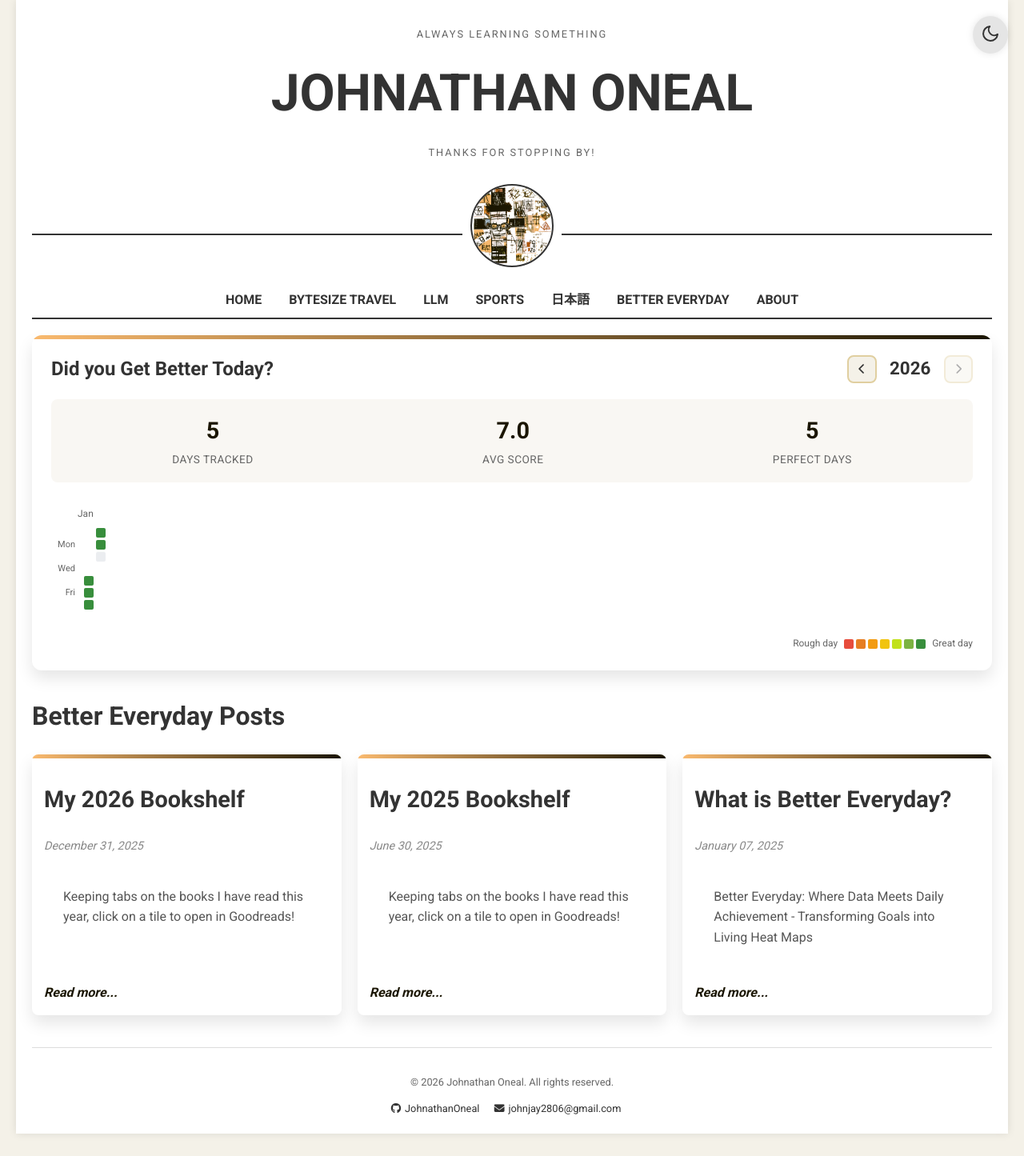
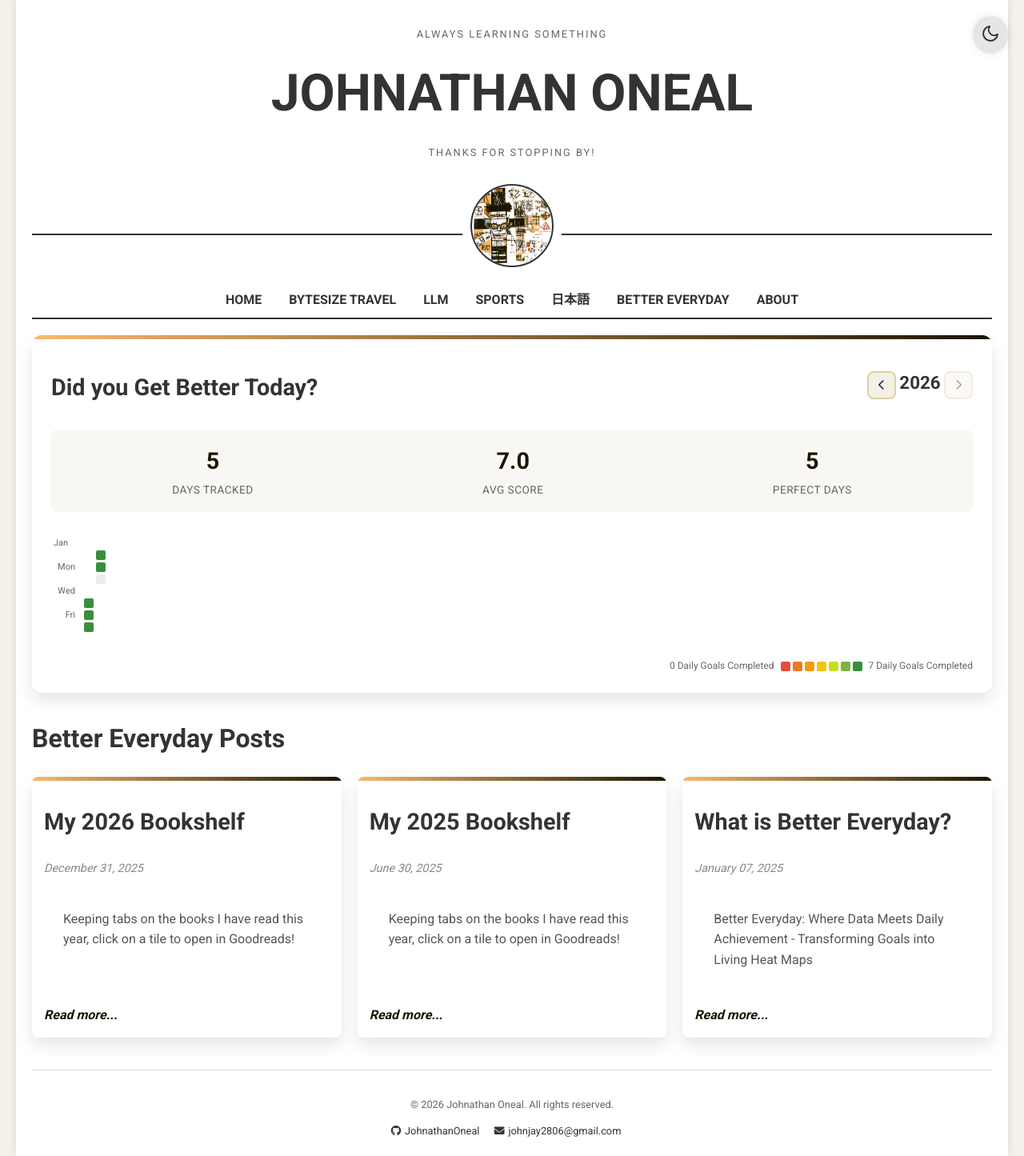
Before and after one commit to JohnathanOneal/JohnathanOneal.github.io, a Jekyll site: the page built from docs/categories/bettereveryday.markdown, in a window 1280 px wide. Shown: the whole page at 80% size. Built offline with Jekyll 4.4.1, drawn with Linux system fonts in a browser that asks for light colours; before the commit the page ends 1417 px from its top, so only the background shows below that.

Commit message:
fix broken

```diff
--- a/docs/_layouts/category.html
+++ b/docs/_layouts/category.html
@@ -28,7 +28,7 @@
                     <div class="benefit-item">
                         <i class="fas fa-star"></i>
                         <h4>Reward Strategies</h4>
-                        <p>Expert tips to maximize your points and miles for free travel</p>
+                       <p>Expert tips to maximize your points and miles for free travel</p>
                     </div>
                     <div class="benefit-item">
                         <i class="fas fa-map-marked-alt"></i>
@@ -87,7 +87,7 @@
 
     <div class="heatmap-footer">
         <div class="heatmap-legend">
-            <span>Rough day</span>
+            <span>0 Daily Goals Completed</span>
             <div class="legend-scale">
                 <div class="legend-cell level-1"></div>
                 <div class="legend-cell level-2"></div>
@@ -97,7 +97,7 @@
                 <div class="legend-cell level-6"></div>
                 <div class="legend-cell level-7"></div>
             </div>
-            <span>Great day</span>
+            <span>7 Daily Goals Completed</span>
         </div>
     </div>
 </div>
--- a/docs/assets/css/styles.css
+++ b/docs/assets/css/styles.css
@@ -2301,7 +2301,6 @@
 /* ==================== */
 /* ACTIVITY HEATMAP v2  */
 /* ==================== */
-
 .activity-heatmap-wrapper {
     background: #fff;
     border-radius: 12px;
@@ -2331,17 +2330,6 @@
     margin-bottom: 20px;
 }
 
-.heatmap-header-section .article-title {
-    margin: 0;
-    font-size: 1.5em;
-}
-
-.heatmap-controls {
-    display: flex;
-    align-items: center;
-    gap: 12px;
-}
-
 .heatmap-nav-btn {
     background: #f4f1e8;
     border: 2px solid #e0cfa0;
@@ -2369,7 +2357,6 @@
     text-align: center;
 }
 
-/* Stats row */
 .heatmap-stats {
     display: flex;
     justify-content: space-around;
@@ -2399,74 +2386,34 @@
     letter-spacing: 0.5px;
 }
 
-/* GitHub-style heatmap */
 .github-heatmap {
     overflow-x: auto;
     padding: 10px 0;
 }
 
-.month-row {
+.month-row, .day-row {
     display: flex;
     gap: 3px;
-    margin-bottom: 8px;
-}
-
-.weekday-spacer {
-    width: 30px;
-    flex-shrink: 0;
-}
-
-.month-label {
-    flex: 1;
-    font-size: 12px;
-    color: #666;
-    min-width: 40px;
 }
 
 .day-row {
-    display: flex;
-    gap: 3px;
     height: 12px;
     align-items: center;
     margin-bottom: 3px;
 }
 
+.month-label, .day-label, .month-day-header {
+    font-size: 11px;
+    color: #666;
+}
+
 .day-label {
     width: 30px;
-    font-size: 11px;
-    color: #666;
     text-align: right;
     padding-right: 8px;
     flex-shrink: 0;
 }
 
-/* Cell colors - same for light and dark mode */
-.heat-cell {
-    width: 12px;
-    height: 12px;
-    border-radius: 2px;
-    background: #ebedf0;
-    cursor: pointer;
-    transition: transform 0.1s;
-}
-
-.heat-cell:hover {
-    transform: scale(1.3);
-}
-
-.heat-cell.outside {
-    visibility: hidden;
-}
-
-.heat-cell.level-1 { background: #e74c3c; }
-.heat-cell.level-2 { background: #e67e22; }
-.heat-cell.level-3 { background: #f39c12; }
-.heat-cell.level-4 { background: #f1c40f; }
-.heat-cell.level-5 { background: #c1e11c; }
-.heat-cell.level-6 { background: #7cb342; }
-.heat-cell.level-7 { background: #388e3c; }
-
-/* Month grid style (mobile) */
 .month-style {
     display: grid;
     grid-template-columns: repeat(auto-fit, minmax(200px, 1fr));
@@ -2482,7 +2429,7 @@
 .month-title {
     font-size: 1em;
     font-weight: 600;
-    margin: 0 0 10px 0;
+    margin-bottom: 10px;
     color: #333;
 }
 
@@ -2492,37 +2439,40 @@
     gap: 4px;
 }
 
-.month-day-header {
-    font-size: 10px;
-    color: #999;
-    text-align: center;
-    padding-bottom: 4px;
+.heat-cell, .month-cell, .legend-cell {
+    background: #ebedf0;
+    border-radius: 2px;
+    cursor: pointer;
+    transition: transform 0.1s;
+}
+
+.heat-cell {
+    width: 12px;
+    height: 12px;
 }
 
 .month-cell {
     aspect-ratio: 1;
     border-radius: 4px;
-    background: #e8e5df;
     display: flex;
     align-items: center;
     justify-content: center;
-    cursor: pointer;
-    transition: transform 0.1s;
     position: relative;
 }
 
-.month-cell:hover {
-    transform: scale(1.15);
+.legend-cell {
+    width: 12px;
+    height: 12px;
+}
+
+.heat-cell:hover, .month-cell:hover:not(.empty):not(.future) {
+    transform: scale(1.2);
     z-index: 2;
 }
 
-.month-cell.empty {
-    background: transparent;
-    cursor: default;
-}
-
-.month-cell.empty:hover {
-    transform: none;
+.heat-cell.outside, .month-cell.empty {
+    visibility: hidden;
+    pointer-events: none;
 }
 
 .month-cell.future {
@@ -2531,30 +2481,23 @@
     cursor: default;
 }
 
-.month-cell.future:hover {
-    transform: none;
-}
-
 .month-cell .day-num {
     font-size: 10px;
     color: rgba(0,0,0,0.5);
 }
 
-.month-cell.level-1 .day-num,
-.month-cell.level-2 .day-num,
-.month-cell.level-3 .day-num {
-    color: rgba(255,255,255,0.8);
-}
-
-.month-cell.level-1 { background: #e74c3c; }
-.month-cell.level-2 { background: #e67e22; }
-.month-cell.level-3 { background: #f39c12; }
-.month-cell.level-4 { background: #f1c40f; }
-.month-cell.level-5 { background: #c1e11c; }
-.month-cell.level-6 { background: #7cb342; }
-.month-cell.level-7 { background: #388e3c; }
-
-/* Legend & Footer */
+.activity-heatmap-wrapper .level-1 { background: #e74c3c !important; }
+.activity-heatmap-wrapper .level-2 { background: #e67e22 !important; }
+.activity-heatmap-wrapper .level-3 { background: #f39c12 !important; }
+.activity-heatmap-wrapper .level-4 { background: #f1c40f !important; }
+.activity-heatmap-wrapper .level-5 { background: #c1e11c !important; }
+.activity-heatmap-wrapper .level-6 { background: #7cb342 !important; }
+.activity-heatmap-wrapper .level-7 { background: #388e3c !important; }
+
+.month-cell[class*="level-"] .day-num {
+    color: rgba(255,255,255,0.9);
+}
+
 .heatmap-footer {
     margin-top: 20px;
     display: flex;
@@ -2574,21 +2517,6 @@
     gap: 3px;
 }
 
-.legend-cell {
-    width: 12px;
-    height: 12px;
-    border-radius: 2px;
-}
-
-.legend-cell.level-1 { background: #e74c3c; }
-.legend-cell.level-2 { background: #e67e22; }
-.legend-cell.level-3 { background: #f39c12; }
-.legend-cell.level-4 { background: #f1c40f; }
-.legend-cell.level-5 { background: #c1e11c; }
-.legend-cell.level-6 { background: #7cb342; }
-.legend-cell.level-7 { background: #388e3c; }
-
-/* Tooltip */
 .heatmap-tooltip {
     position: absolute;
     background: #1a1501;
@@ -2611,106 +2539,27 @@
     border-top-color: #1a1501;
 }
 
-.heatmap-error {
-    text-align: center;
-    color: #e74c3c;
-    padding: 40px;
-}
-
-/* ==================== */
-/* HEATMAP DARK MODE    */
-/* Only backgrounds and text - cell colors stay the same */
-/* ==================== */
-
-.dark-mode .activity-heatmap-wrapper {
-    background: #2a2a2a;
-}
-
-.dark-mode .heatmap-nav-btn {
-    background: #333;
-    border-color: #444;
-    color: #e0e0e0;
-}
-
-.dark-mode .heatmap-nav-btn:hover:not(:disabled) {
-    background: #f9b96e;
-    color: #1a1501;
-}
-
-.dark-mode .heatmap-year-label {
-    color: #e0e0e0;
-}
-
-.dark-mode .heatmap-stats {
-    background: #333;
-}
-
-.dark-mode .stat-value {
-    color: #f9b96e;
-}
-
-.dark-mode .stat-label {
-    color: #aaa;
-}
-
-.dark-mode .month-label,
-.dark-mode .day-label {
-    color: #aaa;
-}
-
-.dark-mode .heat-cell {
+.dark-mode .activity-heatmap-wrapper { background: #2a2a2a; }
+.dark-mode .heatmap-nav-btn { background: #333; border-color: #444; color: #e0e0e0; }
+.dark-mode .heatmap-year-label { color: #e0e0e0; }
+.dark-mode .heatmap-stats, .dark-mode .month-block { background: #333; }
+.dark-mode .stat-value { color: #f9b96e; }
+.dark-mode .stat-label, .dark-mode .month-label, .dark-mode .day-label, .dark-mode .heatmap-legend { color: #aaa; }
+.dark-mode .month-title { color: #e0e0e0; }
+.dark-mode .month-cell .day-num { color: rgba(255,255,255,0.4); }
+.dark-mode .month-cell.future { border-color: #444; }
+
+.dark-mode .heat-cell,
+.dark-mode .month-cell,
+.dark-mode .legend-cell {
     background: #1a1a1a;
 }
 
-.dark-mode .month-block {
-    background: #333;
-}
-
-.dark-mode .month-title {
-    color: #e0e0e0;
-}
-
-.dark-mode .month-cell {
-    background: #1a1a1a;
-}
-
-.dark-mode .month-cell.future {
-    border-color: #444;
-}
-
-.dark-mode .month-cell .day-num {
-    color: rgba(255,255,255,0.4);
-}
-
-.dark-mode .heatmap-legend {
-    color: #aaa;
-}
-
-.dark-mode .heatmap-tooltip {
-    background: #f9b96e;
-    color: #1a1501;
-}
-
-.dark-mode .heatmap-tooltip::after {
-    border-top-color: #f9b96e;
-}
-
-/* Responsive */
+.dark-mode .heatmap-tooltip { background: #f9b96e; color: #1a1501; }
+.dark-mode .heatmap-tooltip::after { border-top-color: #f9b96e; }
+
 @media (max-width: 768px) {
-    .activity-heatmap-wrapper {
-        padding: 16px;
-    }
-
-    .heatmap-header-section {
-        flex-direction: column;
-        align-items: flex-start;
-    }
-
-    .heatmap-stats {
-        gap: 12px;
-    }
-
-    .stat-value {
-        font-size: 1.4em;
-    }
-}
+    .activity-heatmap-wrapper { padding: 16px; }
+    .heatmap-header-section { flex-direction: column; align-items: flex-start; }
+    .stat-value { font-size: 1.4em; }
+}
```
